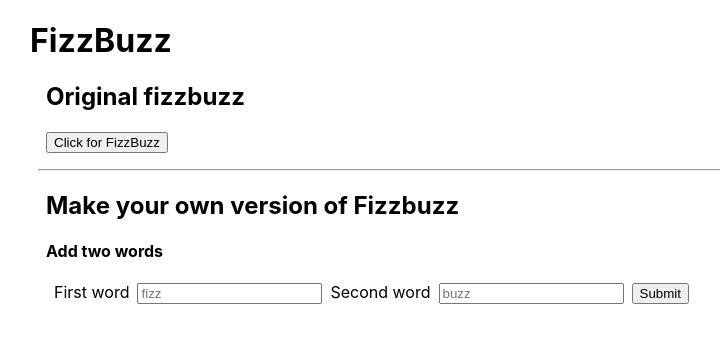
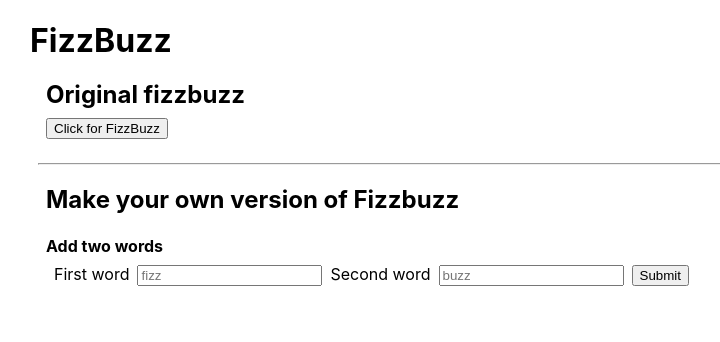
Before and after one commit to aliceals/Fizzbuzz-extreme, a React (Create React App) app: page / in a window 1280 px wide. Shown: the top 342 px of the page, without its empty margins (2-722 px from the left). Built offline with nearby package versions, Linux system fonts and the light colour scheme.

Commit message:
adde margin bottom and removed bullet points

```diff
--- a/src/App.css
+++ b/src/App.css
@@ -1,5 +1,6 @@
 * {
   margin-left: 8px;
+  margin-bottom: 8px;
 }
 
 .Fizz {
@@ -21,6 +22,9 @@
     color: grey
 }
 
+ul {
+    list-style: none;
+}
 
 @keyframes blinkingText{
     0%{     color: blue;    }
```
